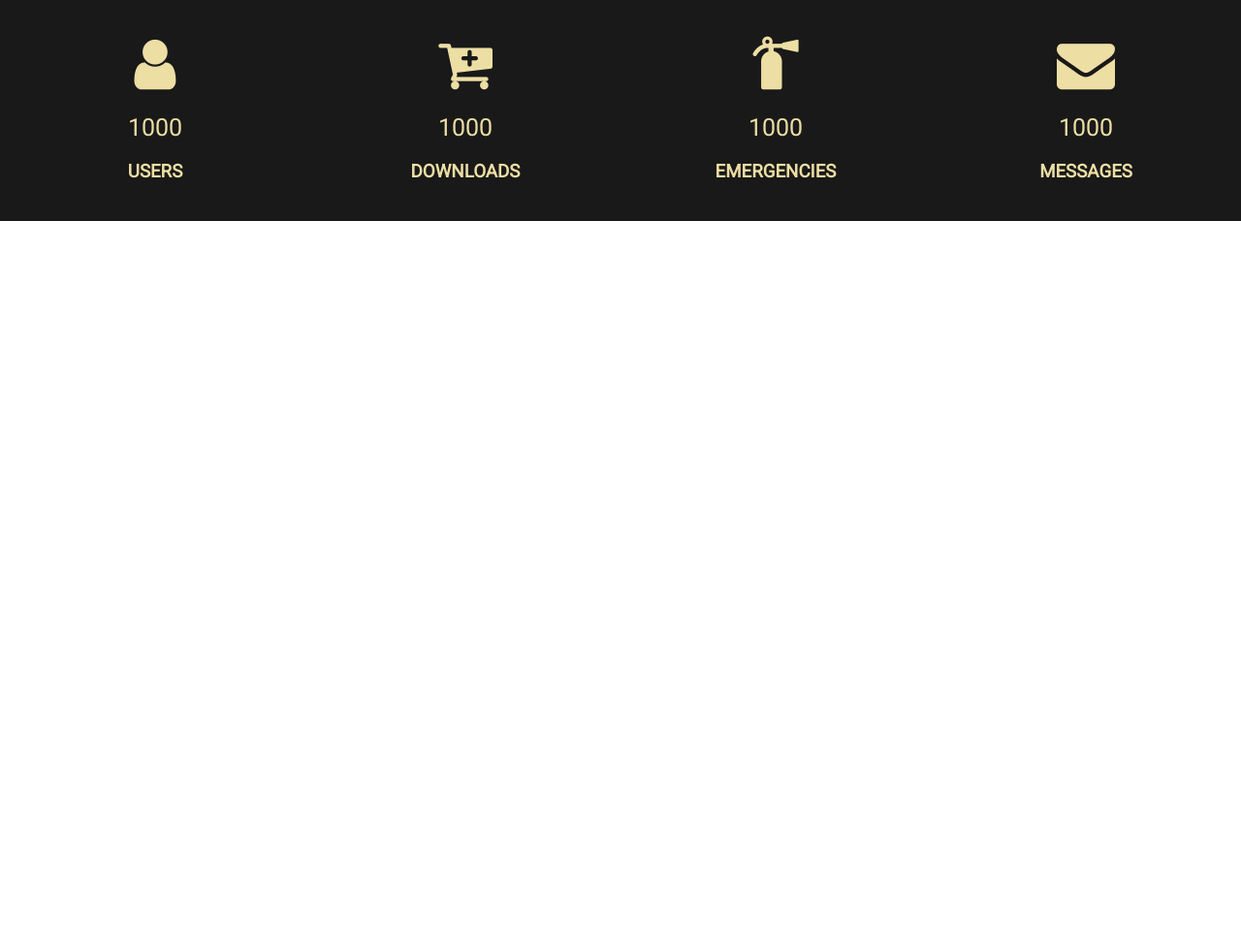
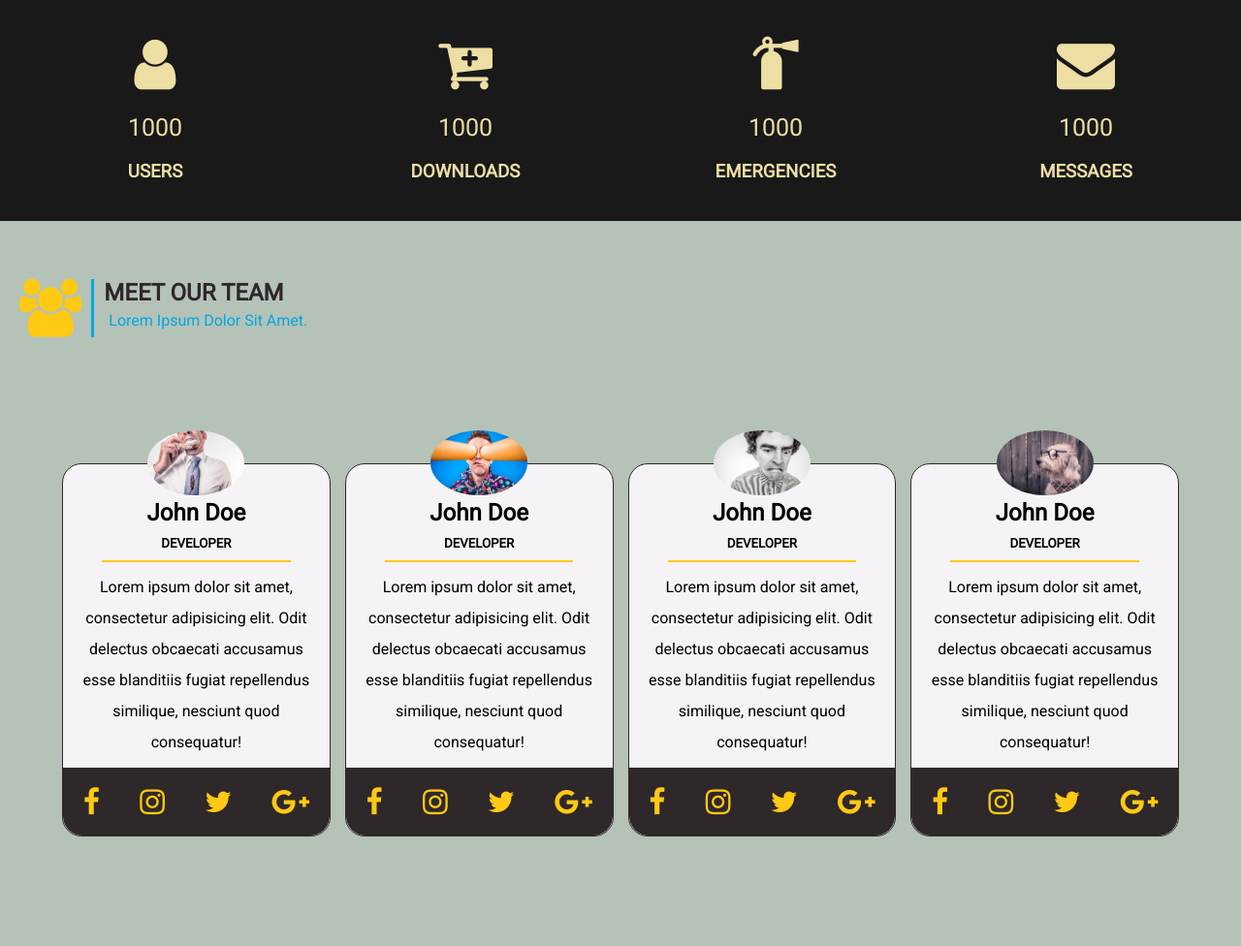
Before and after one commit to mansisindhu/fast-banana-website, a plain HTML site: page index.html in a window 1280 px wide. Shown: the part 4321-5297 px from the top of the page at 97% size. Before the commit the page ends 4549 px from the top, so only its background shows below. Drawn offline with nearby package versions, Linux system fonts and the light colour scheme; a script that the page names is missing.

Commit message:
team section html and css

```diff
--- a/index.html
+++ b/index.html
@@ -328,6 +328,117 @@
 
 <!--end of numbers section-->
 
+<!--team-->
+<section id="team">
+    <!--  title-->
+    <div class="title">
+        <div class="title-icon">
+            <i class="fa fa-users"></i>
+        </div>
+        <div class="title-text">
+            <h2 class="title-heading">meet our team</h2>
+            <p class="title-subheading">Lorem ipsum dolor sit amet.</p>
+        </div>
+    </div>
+
+    <!--end of  title-->
+    <div id="team-center">
+        <article class="team-member">
+            <img src="images/team-1.jpg" alt="img">
+            <h2>john doe</h2>
+            <h5>developer</h5>
+            <hr>
+            <p>Lorem ipsum dolor sit amet, consectetur adipisicing elit. Odit delectus obcaecati accusamus esse
+                blanditiis fugiat
+                repellendus similique, nesciunt quod consequatur!</p>
+            <div class="team-member-footer">
+                <a href="#">
+                    <i class="fa fa-facebook"></i>
+                </a>
+                <a href="#">
+                    <i class="fa fa-instagram"></i>
+                </a>
+                <a href="#">
+                    <i class="fa fa-twitter"></i>
+                </a>
+                <a href="#">
+                    <i class="fa fa-google-plus"></i>
+                </a>
+            </div>
+        </article>
+        <article class="team-member">
+            <img src="images/team-2.jpg" alt="img">
+            <h2>john doe</h2>
+            <h5>developer</h5>
+            <hr>
+            <p>Lorem ipsum dolor sit amet, consectetur adipisicing elit. Odit delectus obcaecati accusamus esse
+                blanditiis fugiat
+                repellendus similique, nesciunt quod consequatur!</p>
+            <div class="team-member-footer">
+                <a href="#">
+                    <i class="fa fa-facebook"></i>
+                </a>
+                <a href="#">
+                    <i class="fa fa-instagram"></i>
+                </a>
+                <a href="#">
+                    <i class="fa fa-twitter"></i>
+                </a>
+                <a href="#">
+                    <i class="fa fa-google-plus"></i>
+                </a>
+            </div>
+        </article>
+        <article class="team-member">
+            <img src="images/team-3.jpg" alt="img">
+            <h2>john doe</h2>
+            <h5>developer</h5>
+            <hr>
+            <p>Lorem ipsum dolor sit amet, consectetur adipisicing elit. Odit delectus obcaecati accusamus esse
+                blanditiis fugiat
+                repellendus similique, nesciunt quod consequatur!</p>
+            <div class="team-member-footer">
+                <a href="#">
+                    <i class="fa fa-facebook"></i>
+                </a>
+                <a href="#">
+                    <i class="fa fa-instagram"></i>
+                </a>
+                <a href="#">
+                    <i class="fa fa-twitter"></i>
+                </a>
+                <a href="#">
+                    <i class="fa fa-google-plus"></i>
+                </a>
+            </div>
+        </article>
+        <article class="team-member">
+            <img src="images/team-4.jpg" alt="img">
+            <h2>john doe</h2>
+            <h5>developer</h5>
+            <hr>
+            <p>Lorem ipsum dolor sit amet, consectetur adipisicing elit. Odit delectus obcaecati accusamus esse
+                blanditiis fugiat
+                repellendus similique, nesciunt quod consequatur!</p>
+            <div class="team-member-footer">
+                <a href="#">
+                    <i class="fa fa-facebook"></i>
+                </a>
+                <a href="#">
+                    <i class="fa fa-instagram"></i>
+                </a>
+                <a href="#">
+                    <i class="fa fa-twitter"></i>
+                </a>
+                <a href="#">
+                    <i class="fa fa-google-plus"></i>
+                </a>
+            </div>
+        </article>
+    </div>
+</section>
+<!--end of team-->
+
 
 
 
--- a/main.css
+++ b/main.css
@@ -637,3 +637,117 @@ form {
     grid-template-columns: repeat(4, 1fr);
   }
 }
+/*###################team#########################*/
+
+#team {
+  padding: 40px 0;
+  background: #b5c2b7;
+}
+
+#team .title-subheading {
+  color: #00a7e1;
+}
+
+#team .title-text {
+  border-left: 3px solid #00a7e1;
+}
+
+.team-member {
+  text-align: center;
+  border: 1px solid #2e282a;
+  border-radius: 20px;
+  background: #f5f3f5;
+  transition: background 2s ease;
+  margin: 70px 0;
+}
+
+.team-member:hover {
+  background: #00a7e1;
+}
+
+.team-member img {
+  width: 100px;
+  border-radius: 50%;
+  margin-top: -35px;
+}
+
+#team-center {
+  max-width: 90vw;
+  margin: 0 auto;
+  padding: 40px 0;
+}
+
+.team-member h2 {
+  text-transform: capitalize;
+}
+
+.team-member h5 {
+  margin: 10px 0;
+  text-transform: uppercase;
+}
+
+.team-member hr {
+  width: 70%;
+  margin: 0 auto;
+  border: 1px solid #ffc914;
+}
+
+.team-member p {
+  line-height: 2;
+  margin: 10px;
+}
+
+.team-member-footer {
+  padding: 20px 0;
+  background: #2e282a;
+  border-bottom-left-radius: 20px;
+  border-bottom-right-radius: 20px;
+  display: flex;
+  justify-content: space-around;
+}
+
+.team-member-footer .fa {
+  font-size: 30px;
+  color: #ffc914;
+  transition: color 2s ease;
+}
+
+.team-member-footer .fa:hover {
+  color: #00a7e1;
+}
+
+/*
+@media screen and (min-width:576px) {
+  #team-center {
+    display: flex;
+    justify-content: space-between;
+    flex-wrap: wrap;
+  }
+  .team-member {
+    flex: 0 0 calc(50% - 1em);
+    )
+  }
+}
+
+@media screen and (min-width:992px) {
+
+  .team-member {
+    flex: 0 0 calc(25% - 1em);
+
+  }
+}
+*/
+
+@media screen and (min-width: 576px) {
+  #team-center {
+    display: grid;
+    grid-template-columns: 1fr 1fr;
+    grid-column-gap: 15px;
+  }
+}
+
+@media screen and (min-width: 992px) {
+  #team-center {
+    grid-template-columns: repeat(4, 1fr);
+  }
+}
```
